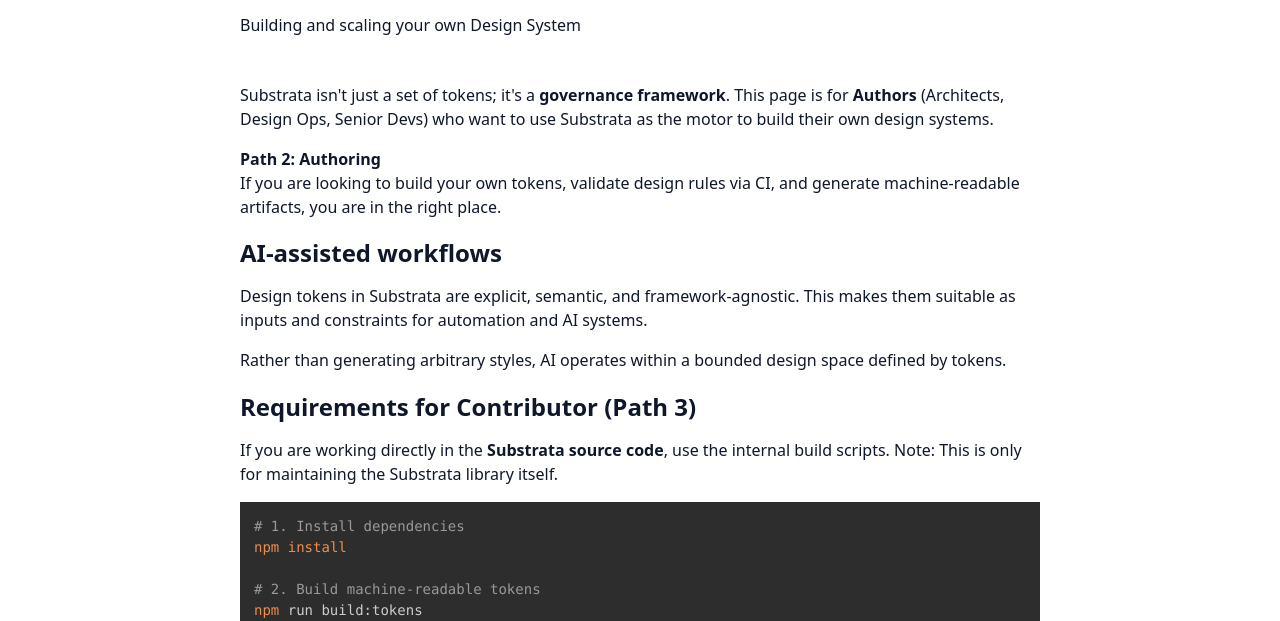
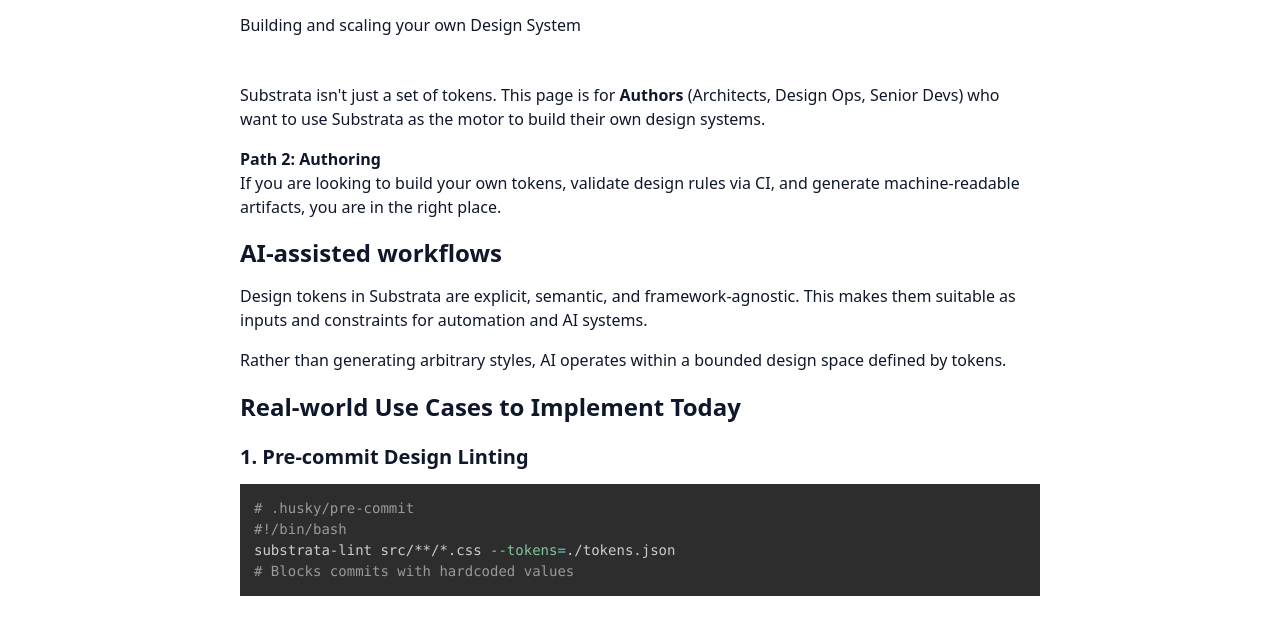
Before and after one commit to mikaelcarrara/substrata, a website: page docs/automation.html in a window 1280 px wide. Shown: the part 168-789 px from the top of the page. Drawn offline with nearby package versions, Linux system fonts and the light colour scheme.

Commit message:
fix: Automation text

```diff
--- a/docs/automation.html
+++ b/docs/automation.html
@@ -80,7 +80,7 @@
     <section>
 
       <p>
-        Substrata isn't just a set of tokens; it's a <strong>governance framework</strong>.
+        Substrata isn't just a set of tokens.
         This page is for <strong>Authors</strong> (Architects, Design Ops, Senior Devs) who want to use Substrata as the
         motor to build their own design systems.
       </p>
@@ -98,18 +98,6 @@
 
       <p>Rather than generating arbitrary styles, AI operates within a bounded design space defined by tokens.</p>
 
-      <h2>Requirements for Contributor (Path 3)</h2>
-
-      <p>
-        If you are working directly in the <strong>Substrata source code</strong>, use the internal build scripts.
-        Note: This is only for maintaining the Substrata library itself.
-      </p>
-
-      <pre><code class="language-bash"># 1. Install dependencies
-npm install
-
-# 2. Build machine-readable tokens
-npm run build:tokens</code></pre>
 
       <h2>Real-world Use Cases to Implement Today</h2>
 
```
